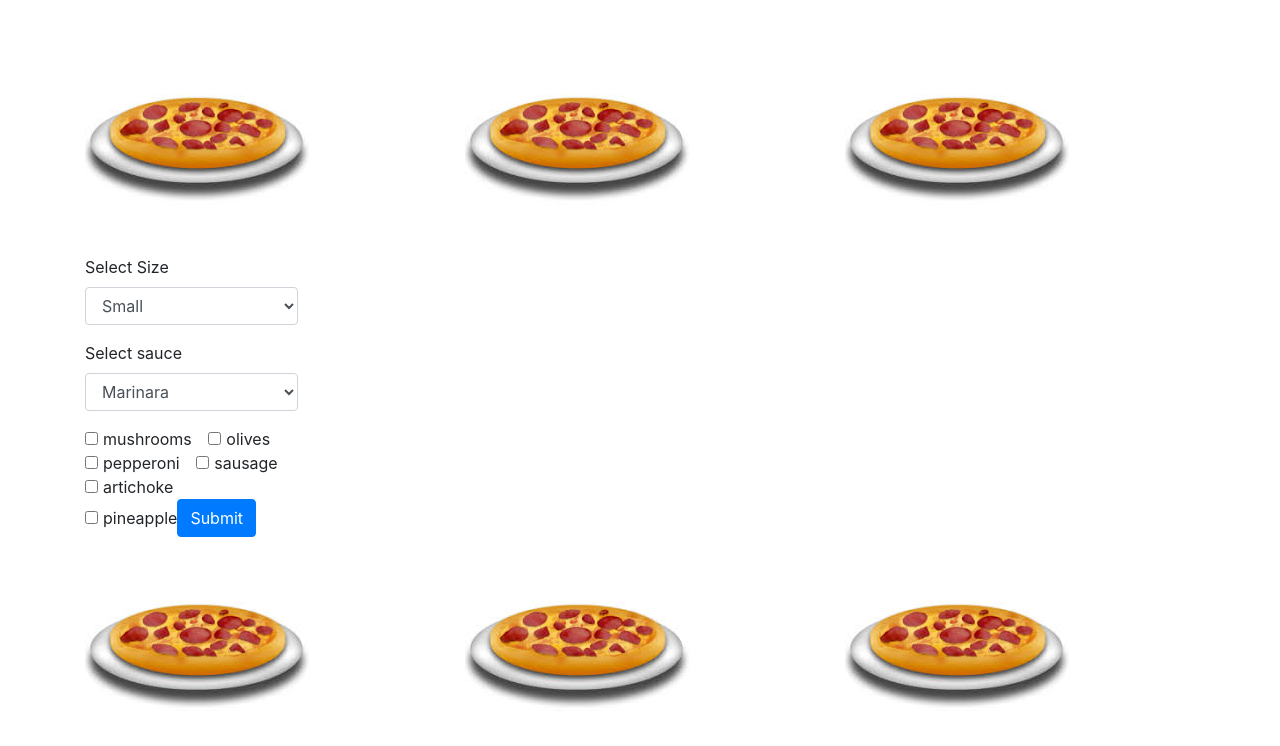
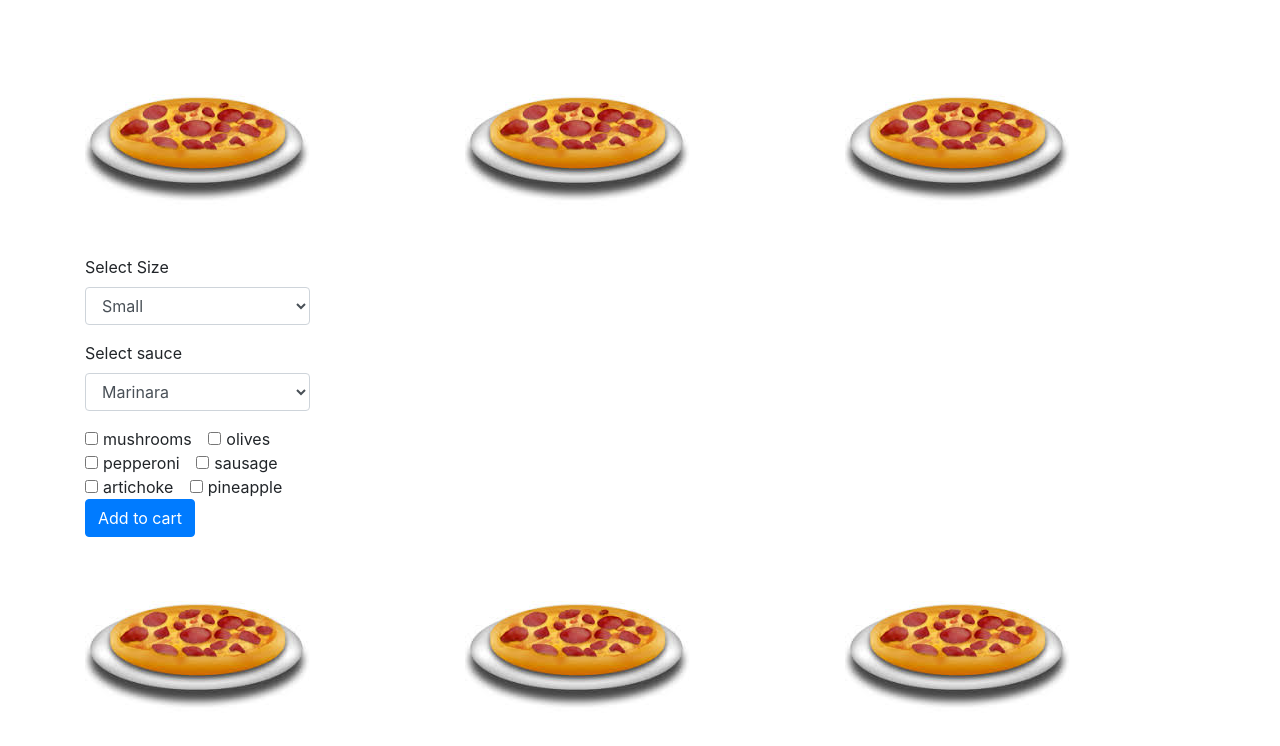
Before and after one commit to Kirtiraja/Friday-Pizza-Party, a plain HTML site: page index.html in a window 1280 px wide. Shown: the part 336-1082 px from the top of the page. Drawn offline with Linux system fonts and the light colour scheme.

Commit message:
clean up indentation and div placement a little in html

```diff
--- a/index.html
+++ b/index.html
@@ -78,10 +78,10 @@
                 <input type="checkbox" class="form-check-input" value="pineapple">pineapple
               </label>
               <br>
-              <input class="btn btn-primary" type="submit" value="Submit">
             </div>
-            </div>
+            <input class="btn btn-primary" type="submit" value="Add to cart">
           </form>
+        </div>
         </div>
       <div class="row" id="showOrder">
         <div class="col-md-6">
@@ -94,9 +94,8 @@
                 <span id="toppings"> Toppings:</span> <br>
                 <span id="yourTotal"> Your Total:</span>
               </p>
-              <!-- <a id="orderButton" class="btn btn-primary">See Profile</a> -->
+              <a id="orderButton" class="btn btn-primary">Order</a>
             </div>
-
           </div>
         </div>
       </div>
@@ -112,6 +111,5 @@
         </div>
       </div>
     </div>
-  </div>
-</body>
+  </body>
 </html>
```
